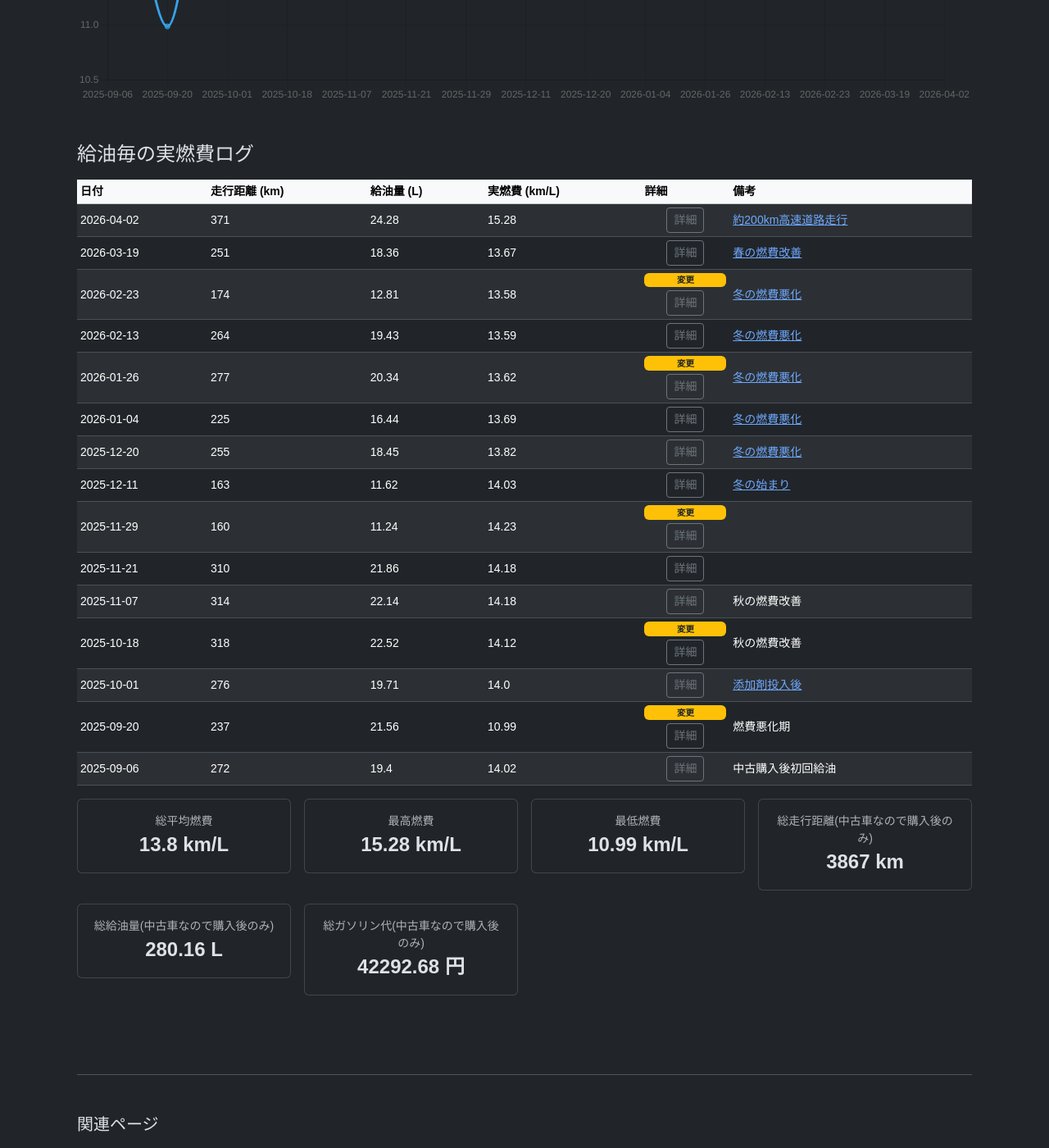
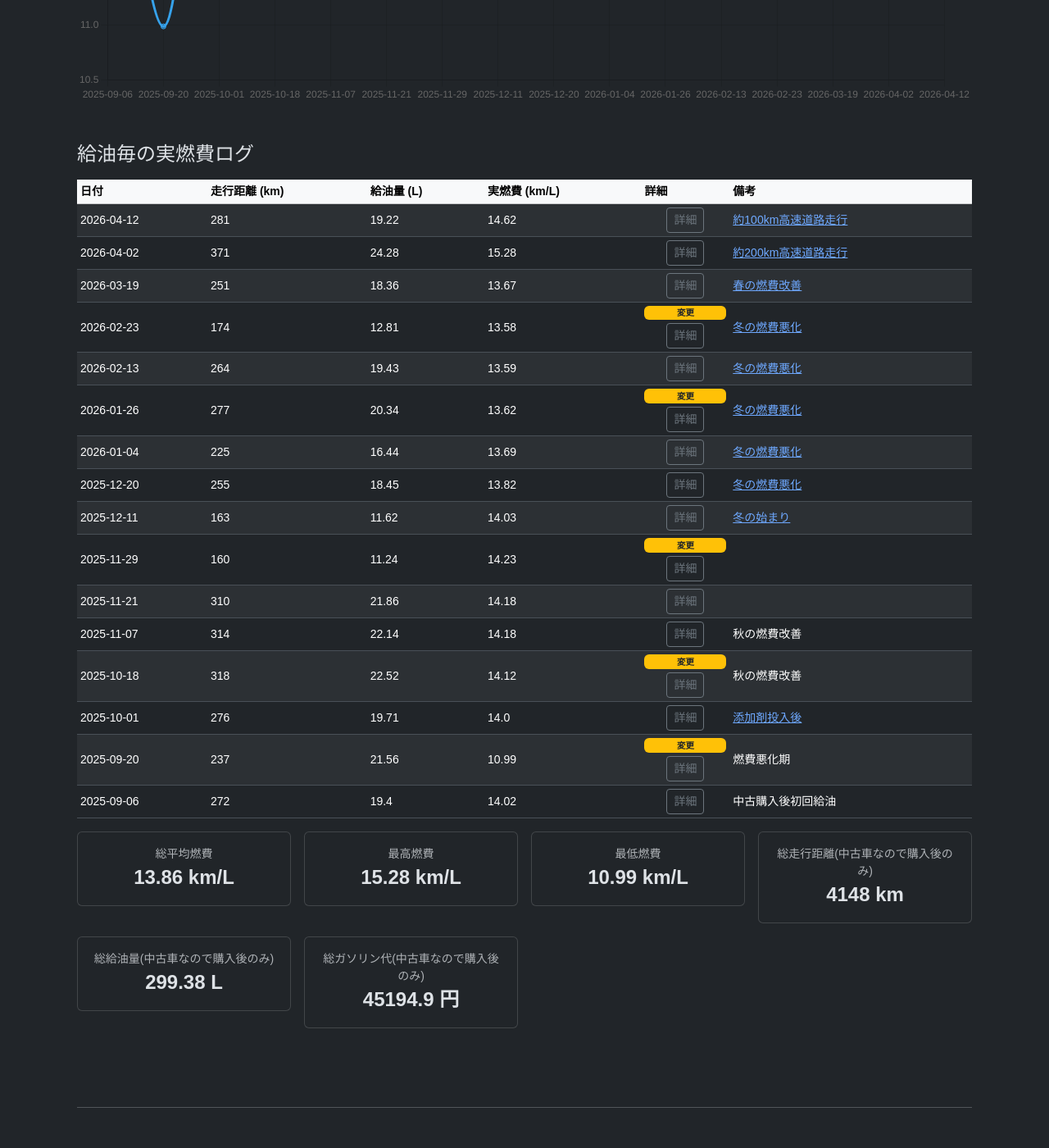
Before and after one commit to funyapar-org/fuel-lab, a Jekyll site: the page built from _solio/solio-fuel-economy-log.md, in a window 1280 px wide and 1400 px high, scrolled down 911 px. Shown: the whole window at 82% size. Built offline with Jekyll 4.4.1, drawn with Linux system fonts in a browser that asks for light colours.

Commit message:
solio_fuel_log.yml を更新

```diff
--- a/_data/solio_fuel_log.yml
+++ b/_data/solio_fuel_log.yml
@@ -229,3 +229,19 @@
     tread_depth_mm_f: 5.5
     tread_depth_mm_r: 5.8
     rotation_count: 0
+
+- date: 2026-04-12
+  odometer: 29411
+  fuel: 19.22
+  price_per_liter: 151
+  note: 約100km高速道路走行
+  link: /knowledge/highway-vs-city-fuel-economy/
+  conditions:
+    oil: 5w-30
+    tire: eg02
+    tire_size: 165/70R14
+    wheel: oem_steel
+    pressure_kpa: 250
+    tread_depth_mm_f: 5.5
+    tread_depth_mm_r: 5.8
+    rotation_count: 0
```
